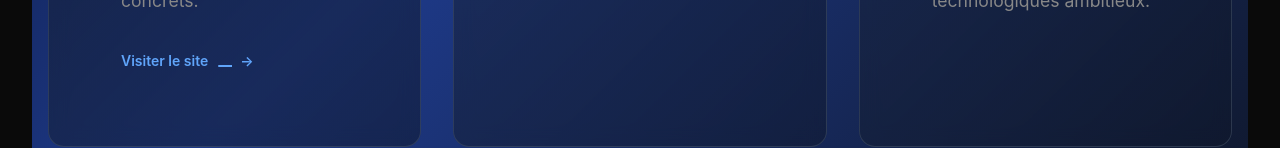
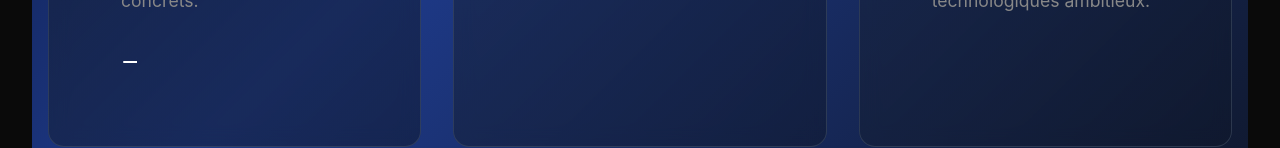
Before and after one commit to Miracle-do/mon-site, a plain HTML site: page index.html in a window 1280 px wide. Shown: the part 4031-4179 px from the top of the page. Drawn offline with Linux system fonts and the light colour scheme.

Commit message:
Update index.html

```diff
--- a/index.html
+++ b/index.html
@@ -1347,8 +1347,7 @@
                             <p class="project-role">CEO & Fondateur</p>
                             <p class="project-description">Espace dédié aux passionnés du numérique souhaitant
                                 travailler ensemble sur des projects concrets.</p>
-                            <a href="https://strateek.wuaze.com" target="_blank" class="project-link">
-                                <span>Visiter le site</span>
+
                                 <svg class="arrow-icon" fill="none" stroke="currentColor" viewBox="0 0 2424">
                                     <path stroke-linecap="round" stroke-linejoin="round" stroke-width="2"
                                         d="M17 8l4 4m0 0l-4 4m4-4H3"></path>
@@ -1695,4 +1694,5 @@ transition: transform 0.${i + 1}s ease-out;
     </script>
 </body>
 
+
 </html>
```
